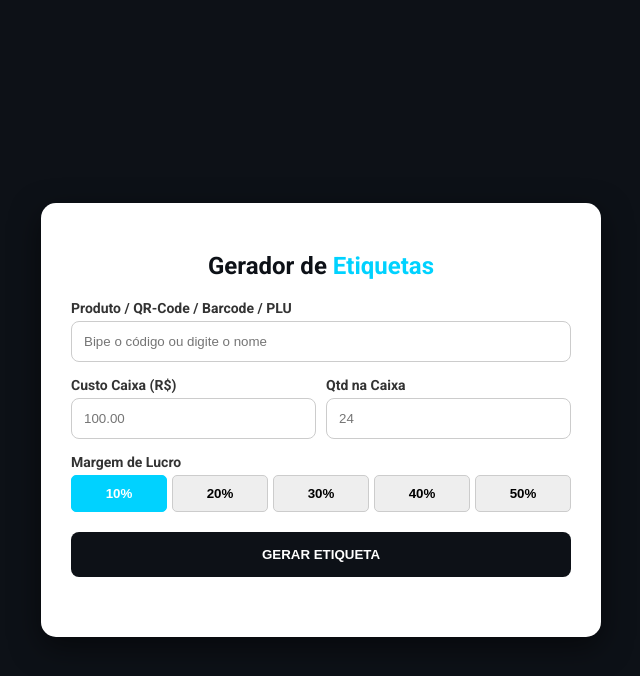
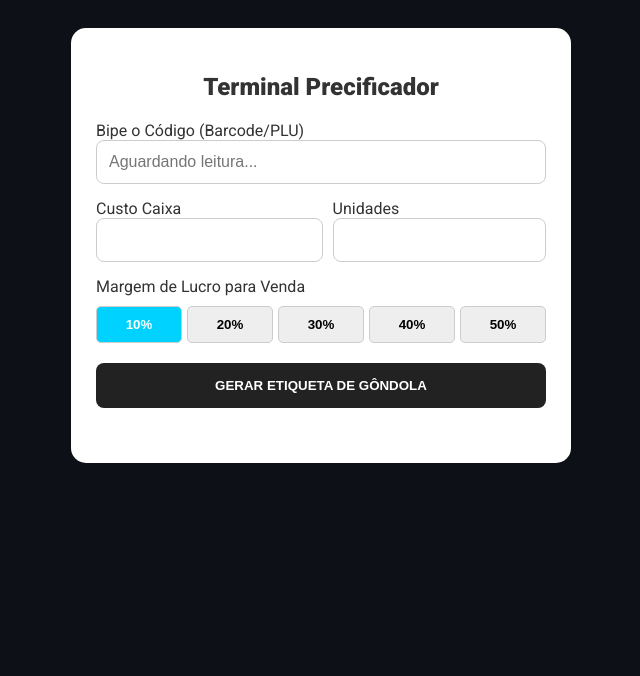
Before and after one commit to MAINFOWEB/Gerador-de-etiqueta-de-pre-o, a plain HTML site: page index.html in a window 1280 px wide. Both pictures are taken after a click on the button "10%". Shown: the whole page, without its empty margins (319-959 px from the left). Drawn offline with Linux system fonts and the light colour scheme; a web font is replaced by a local one.

Commit message:
Update index.html

```diff
--- a/index.html
+++ b/index.html
@@ -3,194 +3,137 @@
 <head>
     <meta charset="UTF-8">
     <meta name="viewport" content="width=device-width, initial-scale=1.0">
-    <title>Sistema de Precificação e Etiquetas</title>
-    <link href="https://fonts.googleapis.com/css2?family=Libre+Barcode+39&family=Roboto:wght@400;700&display=swap" rel="stylesheet">
+    <title>Terminal de Etiquetas Profissional</title>
+    <link href="https://fonts.googleapis.com/css2?family=Libre+Barcode+39&family=Roboto:wght@400;900&display=swap" rel="stylesheet">
 
     <style>
         :root {
             --cor-fundo: #0d1117;
             --cor-destaque: #00d2ff;
-            --cor-texto: #ffffff;
-            --cor-card: #f8f9fa;
         }
 
-        body {
-            font-family: 'Roboto', sans-serif;
-            background-color: var(--cor-fundo);
-            color: var(--cor-texto);
-            display: flex;
-            justify-content: center;
-            align-items: center;
-            min-height: 100vh;
-            margin: 0;
-            padding: 20px;
-        }
+        body { font-family: 'Roboto', sans-serif; background: var(--cor-fundo); color: white; display: flex; justify-content: center; padding: 20px; }
+        .sistema { background: #fff; color: #333; padding: 25px; border-radius: 15px; width: 100%; max-width: 450px; }
 
-        .container-sistema {
-            background: #ffffff;
-            color: #333;
-            padding: 30px;
-            border-radius: 15px;
-            width: 100%;
-            max-width: 500px;
-            box-shadow: 0 10px 30px rgba(0,0,0,0.5);
-        }
+        .campo { margin-bottom: 15px; }
+        input { width: 100%; padding: 12px; border: 1px solid #ccc; border-radius: 8px; box-sizing: border-box; font-size: 16px; }
 
-        h2 { text-align: center; color: var(--cor-fundo); margin-bottom: 20px; }
-        h2 span { color: var(--cor-destaque); }
+        .botoes-margem { display: grid; grid-template-columns: repeat(5, 1fr); gap: 5px; margin: 10px 0; }
+        .btn-m { padding: 10px; border: 1px solid #ccc; background: #eee; cursor: pointer; font-weight: bold; border-radius: 5px; }
+        .btn-m.ativo { background: var(--cor-destaque); color: white; }
 
-        .campo-grupo { margin-bottom: 15px; }
-        label { display: block; margin-bottom: 5px; font-weight: bold; font-size: 14px; }
+        .btn-acao { width: 100%; padding: 15px; background: #222; color: #fff; border: none; border-radius: 8px; font-weight: bold; cursor: pointer; text-transform: uppercase; margin-top: 10px; }
 
-        input {
-            width: 100%;
-            padding: 12px;
-            border: 1px solid #ccc;
-            border-radius: 8px;
-            box-sizing: border-box;
-        }
-
-        .row { display: flex; gap: 10px; margin-bottom: 15px; }
-        .row div { flex: 1; }
-
-        .botoes-margem {
-            display: grid;
-            grid-template-columns: repeat(5, 1fr);
-            gap: 5px;
-            margin-bottom: 20px;
-        }
-
-        .btn-margem {
-            padding: 10px 5px;
-            background: #eee;
-            border: 1px solid #ccc;
-            border-radius: 5px;
-            cursor: pointer;
-            font-weight: bold;
-            transition: 0.3s;
-        }
-
-        .btn-margem.ativo {
-            background: var(--cor-destaque);
-            color: white;
-            border-color: var(--cor-destaque);
-        }
-
-        .btn-gerar {
-            width: 100%;
-            padding: 15px;
-            background: var(--cor-fundo);
-            color: white;
-            border: none;
-            border-radius: 8px;
-            font-weight: bold;
-            cursor: pointer;
-            text-transform: uppercase;
-        }
-
-        /* Design da Etiqueta */
-        #resultado-etiqueta {
-            margin-top: 30px;
-            display: flex;
-            flex-direction: column;
-            align-items: center;
-        }
-
-        .etiqueta {
-            width: 300px;
-            background: white;
+        /* DESIGN DA ETIQUETA DE PRATELEIRA (LIMPA) */
+        #area-impressao { margin-top: 30px; display: flex; justify-content: center; }
+        .etiqueta-final {
+            width: 280px;
             border: 2px solid #000;
-            padding: 15px;
+            padding: 10px;
             text-align: center;
+            background: #fff;
             color: #000;
         }
-
-        .etiqueta .nome-id { font-size: 18px; font-weight: bold; margin-bottom: 10px; border-bottom: 1px solid #000; }
-        .etiqueta .preco-venda { font-size: 42px; font-weight: 900; margin: 10px 0; }
-        .etiqueta .barcode { font-family: 'Libre Barcode 39'; font-size: 45px; margin-top: 10px; }
+        .etiqueta-final .nome-prod { font-size: 20px; font-weight: 900; text-transform: uppercase; border-bottom: 2px solid #000; padding-bottom: 5px; }
+        .etiqueta-final .preco-grande { font-size: 54px; font-weight: 900; margin: 5px 0; }
+        .etiqueta-final .cod-visual { font-family: 'Libre Barcode 39'; font-size: 50px; line-height: 1; }
 
         @media print {
             body * { visibility: hidden; }
-            #resultado-etiqueta, #resultado-etiqueta * { visibility: visible; }
-            #resultado-etiqueta { position: absolute; left: 0; top: 0; }
-            .btn-gerar { display: none; }
+            #area-impressao, #area-impressao * { visibility: visible; }
+            #area-impressao { position: absolute; top: 0; left: 0; width: 100%; }
         }
     </style>
 </head>
 <body>
 
-    <div class="container-sistema">
-        <h2>Gerador de <span>Etiquetas</span></h2>
+    <div class="sistema">
+        <h2 style="text-align:center">Terminal <span>Precificador</span></h2>
 
-        <div class="campo-grupo">
-            <label>Produto / QR-Code / Barcode / PLU</label>
-            <input type="text" id="id-produto" placeholder="Bipe o código ou digite o nome">
+        <div class="campo">
+            <label>Bipe o Código (Barcode/PLU)</label>
+            <input type="text" id="input-codigo" oninput="buscarProduto()" placeholder="Aguardando leitura...">
+            <p id="msg-produto" style="font-size: 12px; color: #007bff; margin-top: 5px; font-weight: bold;"></p>
         </div>
 
-        <div class="row">
-            <div>
-                <label>Custo Caixa (R$)</label>
-                <input type="number" id="custo-bruto" placeholder="100.00">
+        <div style="display:flex; gap:10px">
+            <div class="campo">
+                <label>Custo Caixa</label>
+                <input type="number" id="vlr-caixa">
             </div>
-            <div>
-                <label>Qtd na Caixa</label>
-                <input type="number" id="quantidade" placeholder="24">
+            <div class="campo">
+                <label>Unidades</label>
+                <input type="number" id="qtd-caixa">
             </div>
         </div>
 
-        <label>Margem de Lucro</label>
+        <label>Margem de Lucro para Venda</label>
         <div class="botoes-margem">
-            <button class="btn-margem" onclick="selecionarMargem(10, this)">10%</button>
-            <button class="btn-margem" onclick="selecionarMargem(20, this)">20%</button>
-            <button class="btn-margem" onclick="selecionarMargem(30, this)">30%</button>
-            <button class="btn-margem" onclick="selecionarMargem(40, this)">40%</button>
-            <button class="btn-margem" onclick="selecionarMargem(50, this)">50%</button>
+            <button class="btn-m" onclick="setM(10, this)">10%</button>
+            <button class="btn-m" onclick="setM(20, this)">20%</button>
+            <button class="btn-m" onclick="setM(30, this)">30%</button>
+            <button class="btn-m" onclick="setM(40, this)">40%</button>
+            <button class="btn-m" onclick="setM(50, this)">50%</button>
         </div>
 
-        <button class="btn-gerar" onclick="calcularEtiqueta()">Gerar Etiqueta</button>
+        <button class="btn-acao" onclick="gerar()">Gerar Etiqueta de Gôndola</button>
 
-        <div id="resultado-etiqueta">
-            </div>
+        <div id="area-impressao"></div>
     </div>
 
     <script>
-        let margemGlobal = 0;
+        // BANCO DE DADOS (Simulado)
+        const bancoProdutos = {
+            "7891234567890": "Óleo de Soja 900ml",
+            "7890001112223": "Arroz Agulhinha 5kg",
+            "1010": "Detergente Neutro",
+            "2020": "Feijão Carioca 1kg"
+        };
 
-        function selecionarMargem(valor, elemento) {
-            margemGlobal = valor;
-            // Remove classe ativo de todos
-            document.querySelectorAll('.btn-margem').forEach(btn => btn.classList.remove('ativo'));
-            // Adiciona no clicado
-            elemento.classList.add('ativo');
+        let margem = 0;
+        let produtoEncontrado = "";
+
+        function buscarProduto() {
+            const cod = document.getElementById('input-codigo').value;
+            const display = document.getElementById('msg-produto');
+
+            if (bancoProdutos[cod]) {
+                produtoEncontrado = bancoProdutos[cod];
+                display.innerText = "PRODUTO: " + produtoEncontrado;
+            } else {
+                produtoEncontrado = cod; // Se não estiver no banco, usa o que foi digitado
+                display.innerText = "Novo produto ou código manual.";
+            }
         }
 
-        function calcularEtiqueta() {
-            const id = document.getElementById('id-produto').value;
-            const custo = parseFloat(document.getElementById('custo-bruto').value);
-            const qtd = parseInt(document.getElementById('quantidade').value);
+        function setM(v, el) {
+            margem = v;
+            document.querySelectorAll('.btn-m').forEach(b => b.classList.remove('ativo'));
+            el.classList.add('ativo');
+        }
 
-            if (!id || !custo || !qtd || margemGlobal === 0) {
-                alert("Por favor, preencha todos os campos e selecione a margem.");
-                return;
+        function gerar() {
+            const custo = parseFloat(document.getElementById('vlr-caixa').value);
+            const qtd = parseInt(document.getElementById('qtd-caixa').value);
+
+            if (!produtoEncontrado || !custo || !qtd || margem === 0) {
+                alert("Preencha todos os dados!"); return;
             }
 
-            const custoUnitario = custo / qtd;
-            const precoFinal = custoUnitario + (custoUnitario * (margemGlobal / 100));
+            const precoVenda = (custo / qtd) * (1 + margem/100);
+            const area = document.getElementById('area-impressao');
 
-            const container = document.getElementById('resultado-etiqueta');
-            container.innerHTML = `
-                <div class="etiqueta">
-                    <div class="nome-id">${id.toUpperCase()}</div>
-                    <div style="font-size: 12px;">PREÇO UNITÁRIO</div>
-                    <div class="preco-venda">R$ ${precoFinal.toFixed(2).replace('.', ',')}</div>
-                    <div style="font-size: 10px;">Custo Un: R$ ${custoUnitario.toFixed(2)} | Margem: ${margemGlobal}%</div>
-                    <div class="barcode">${id}</div>
-                    <div style="font-size: 10px;">${id}</div>
+            // Etiqueta Limpa para o Cliente
+            area.innerHTML = `
+                <div class="etiqueta-final">
+                    <div class="nome-prod">${produtoEncontrado}</div>
+                    <div style="font-size: 14px; margin-top: 10px;">PREÇO UNITÁRIO</div>
+                    <div class="preco-grande">R$ ${precoVenda.toFixed(2).replace('.', ',')}</div>
+                    <div class="cod-visual">${document.getElementById('input-codigo').value}</div>
+                    <div style="font-size: 10px;">Cod: ${document.getElementById('input-codigo').value}</div>
                 </div>
-                <button class="btn-gerar" style="margin-top: 15px; background: #28a745;" onclick="window.print()">Imprimir Etiqueta</button>
             `;
         }
     </script>
-
 </body>
 </html>
```
